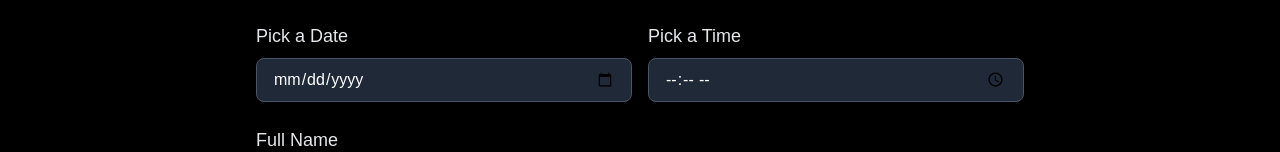
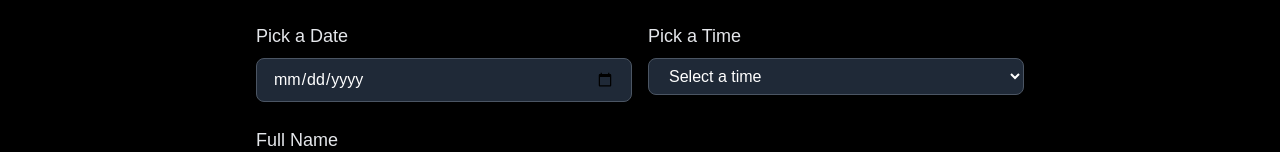
Before and after one commit to Hima-D/lawgical, a Next.js app: page /bookservice in a window 1280 px wide. Shown: the part 481-633 px from the top of the page. Built offline with nearby package versions, Linux system fonts and the light colour scheme.

Commit message:
Add time slot selection for booking service and enforce date validation

```diff
--- a/src/app/bookservice/page.jsx
+++ b/src/app/bookservice/page.jsx
@@ -14,6 +14,33 @@ const BookServicePage = () => {
   const [phone, setPhone] = useState('');
   const [description, setDescription] = useState('');
   const [isSubmitting, setIsSubmitting] = useState(false);
+
+  // Get today's date and format it as yyyy-mm-dd
+  const today = new Date().toISOString().split('T')[0];
+
+  // Function to generate time slots in half-hour increments
+  const generateTimeSlots = (startHour = 9, endHour = 17) => {
+    const timeSlots = [];
+    const add30Minutes = (date) => new Date(date.setMinutes(date.getMinutes() + 30));
+
+    let currentTime = new Date();
+    currentTime.setHours(startHour, 0, 0, 0); // Start at 9:00 AM
+
+    while (currentTime.getHours() < endHour) {
+      const hours = currentTime.getHours();
+      const minutes = currentTime.getMinutes();
+      const timeSlot = `${hours % 12 || 12}:${minutes === 0 ? '00' : '30'} ${hours >= 12 ? 'PM' : 'AM'}`;
+      timeSlots.push(timeSlot);
+
+      // Move to the next half-hour slot
+      currentTime = add30Minutes(currentTime);
+    }
+
+    return timeSlots;
+  };
+
+  // Generate time slots from 9 AM to 5 PM
+  const timeSlots = generateTimeSlots();
 
   const handleSubmit = (e) => {
     e.preventDefault();
@@ -92,6 +119,7 @@ const BookServicePage = () => {
                 onChange={(e) => setDate(e.target.value)}
                 className="mt-2 block w-full px-4 py-2 bg-gray-800 text-white border border-gray-600 rounded-lg focus:outline-none focus:ring-2 focus:ring-blue-500 focus:border-blue-500"
                 required
+                min={today}
               />
             </div>
 
@@ -99,15 +127,21 @@ const BookServicePage = () => {
               <label htmlFor="time" className="block text-lg font-medium text-gray-200">
                 Pick a Time
               </label>
-              <input
-                type="time"
+              <select
                 id="time"
                 name="time"
                 value={time}
                 onChange={(e) => setTime(e.target.value)}
                 className="mt-2 block w-full px-4 py-2 bg-gray-800 text-white border border-gray-600 rounded-lg focus:outline-none focus:ring-2 focus:ring-blue-500 focus:border-blue-500"
                 required
-              />
+              >
+                <option value="">Select a time</option>
+                {timeSlots.map((slot, index) => (
+                  <option key={index} value={slot}>
+                    {slot}
+                  </option>
+                ))}
+              </select>
             </div>
           </div>
 
```
